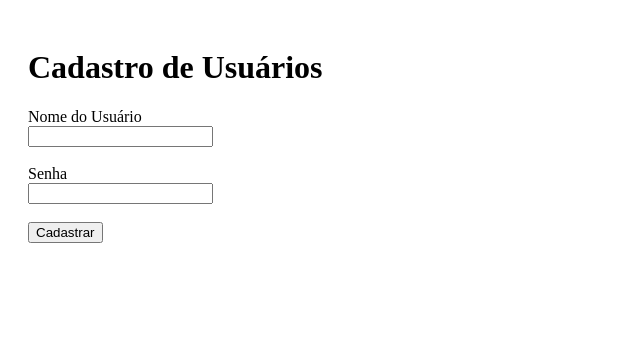
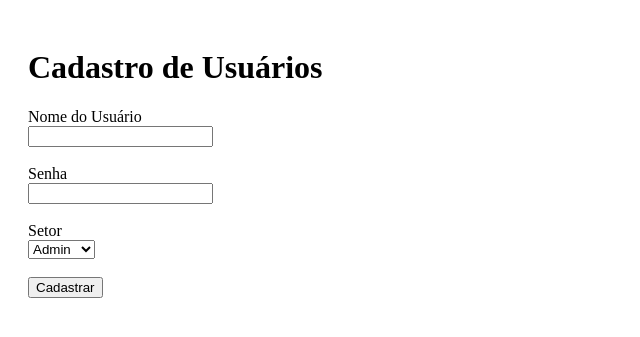
Before and after one commit to rafaelnsf/exploding-prices, a PHP site: page /cadastrar_login.php in a window 1280 px wide. Shown: the top 337 px of the page, without its empty margins (0-640 px from the left). Run offline with PHP 8.4, Linux system fonts and the light colour scheme.

Commit message:
novo campo no cadastro de login

```diff
--- a/cadastrar_login.php
+++ b/cadastrar_login.php
@@ -24,6 +24,13 @@ include('conexao.php');
             <label for="senha">Senha</label><br>
             <input type="password" name="senha" id="senha" maxlength="100"><br><br>
 
+            <label for="setor">Setor</label><br>
+            <select name="setor" id="setor">
+                <option value="A">Admin</option>
+                <option value="V">Vendas</option>
+            </select><br><br>
+
+
             <button type="submit">Cadastrar</button>
         </form>
     </div>
--- a/cadastrar_login_db.php
+++ b/cadastrar_login_db.php
@@ -18,9 +18,10 @@ include('conexao.php');
         <?php
         // Processo de cadastro do usuário
         $login = $_POST['login'];
-        $senha = md5($_POST['senha']); // Aplica o hash MD5 à senha
+        $senha = md5($_POST['senha']);
+        $setor = md5($_POST['setor']); // Aplica o hash MD5 à senha
 
-        $sql = "INSERT INTO usuario VALUES ('{$login}', '{$senha}', null)";
+        $sql = "INSERT INTO usuario VALUES ('{$login}', '{$senha}', '{$setor}', null)";
         $query = mysqli_query($con, $sql);
         if (!$query) {
             echo 'Erro ao consultar o banco.' . mysqli_error($con);
```
